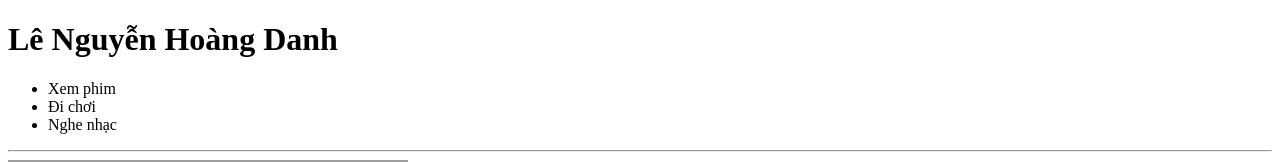
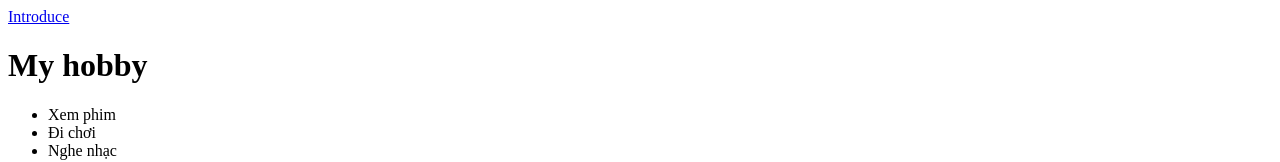
Before and after one commit to danhle4064/duan2, a plain HTML site: page index.html in a window 1280 px wide. Shown: the top 162 px of the page. Drawn offline with Linux system fonts and the light colour scheme; grey boxes are pictures that could not be loaded.

Commit message:
sửa đổi lần 2

```diff
--- a/index.html
+++ b/index.html
@@ -6,7 +6,8 @@
     <title>Hobby</title>
   </head>
   <body>
-    <h1>Lê Nguyễn Hoàng Danh</h1>
+    <a href="./introduce.html">Introduce</a>
+    <h1>My hobby</h1>
     <ul>
       <li>Xem phim</li>
       <li>Đi chơi</li>
```
